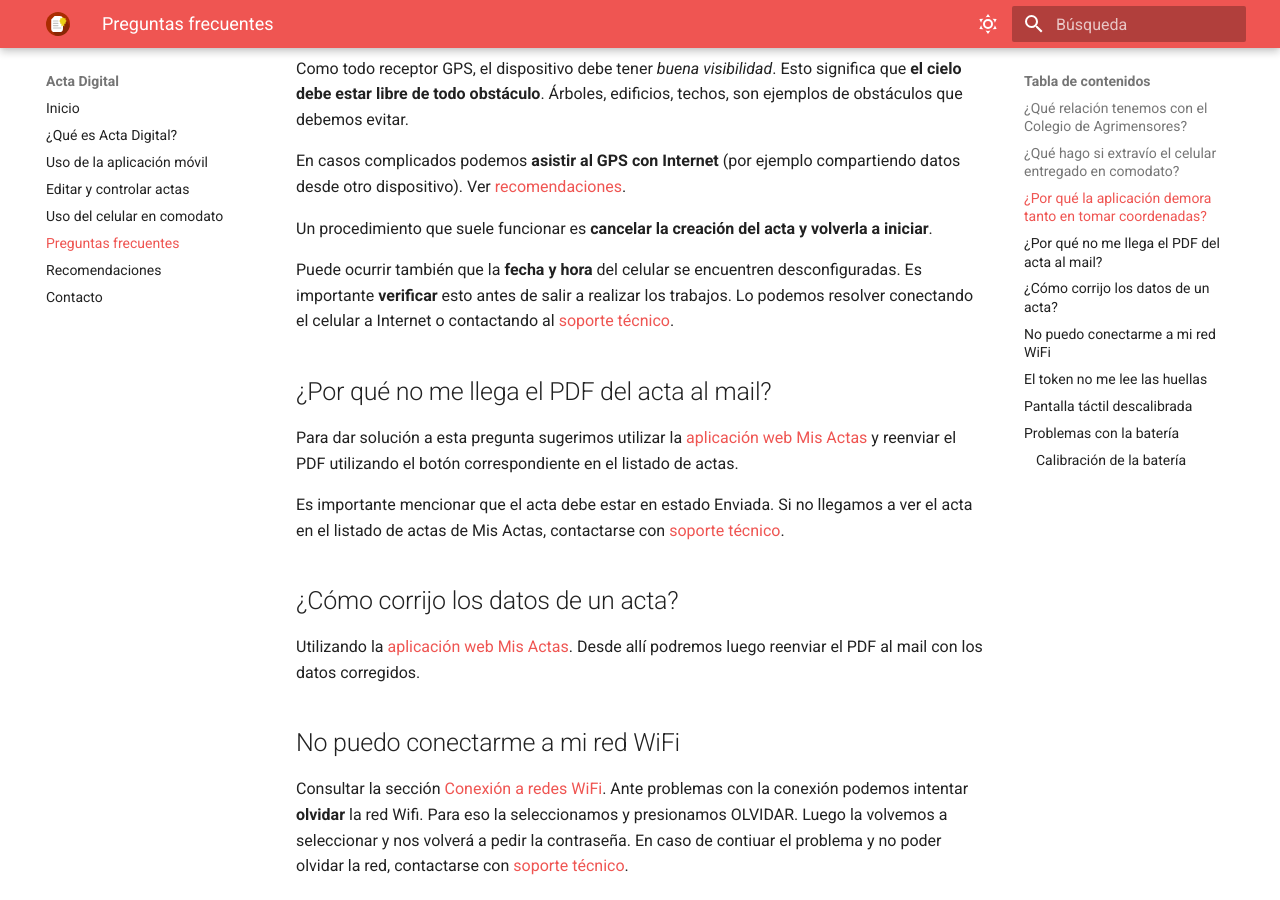
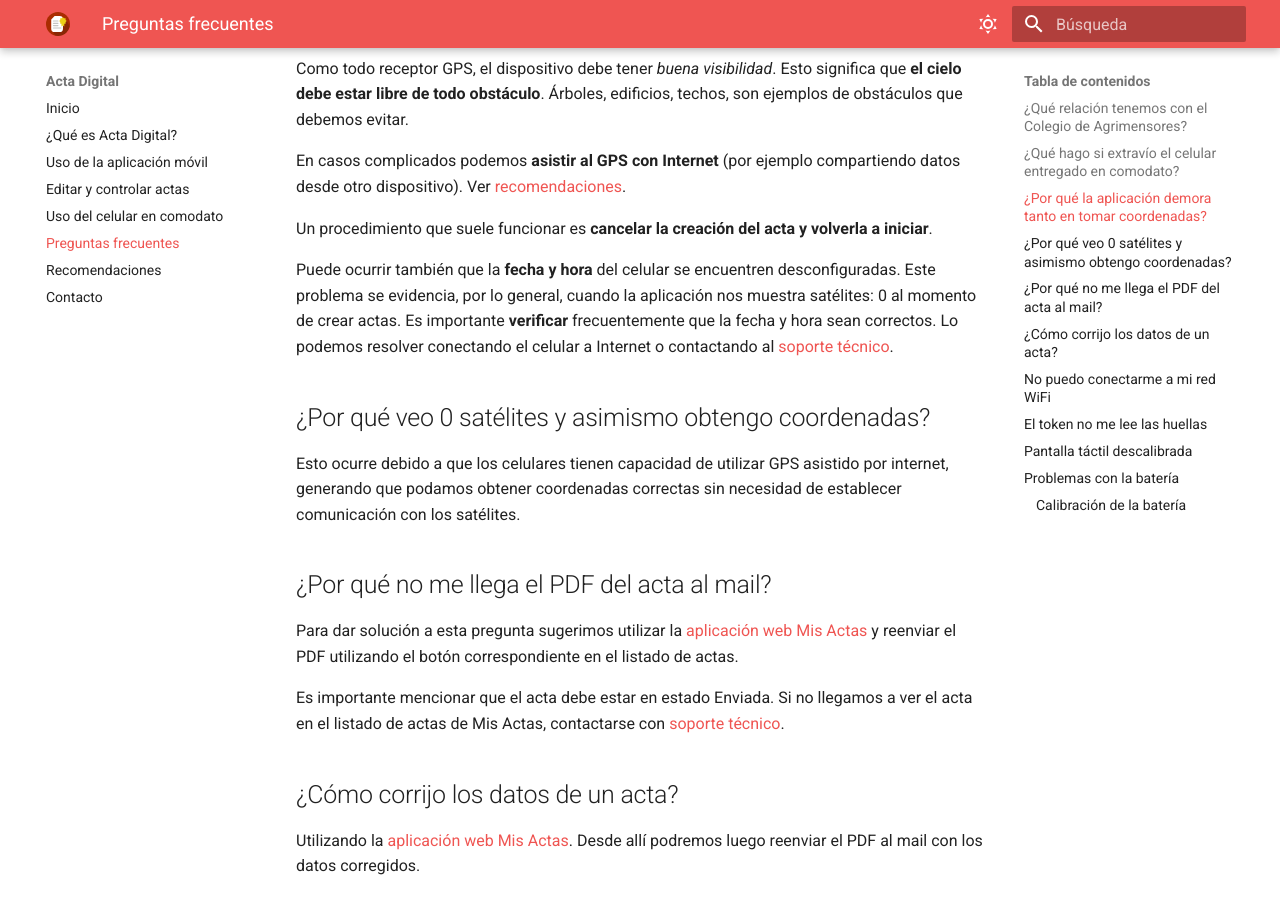
Before and after one commit to actadigital/docs, an MkDocs documentation site: the page built from docs/preguntas-frecuentes.md, in a window 1280 px wide and 900 px high, scrolled down 485 px. Built offline with MkDocs 1.6.1 and Material for MkDocs 9.7.7, drawn with Linux system fonts in a browser that asks for light colours.

```diff
--- a/docs/preguntas-frecuentes.md
+++ b/docs/preguntas-frecuentes.md
@@ -16,7 +16,11 @@ En casos complicados podemos **asistir al GPS con Internet** (por ejemplo compar
 
 Un procedimiento que suele funcionar es **cancelar la creación del acta y volverla a iniciar**.
 
-Puede ocurrir también que la **fecha y hora** del celular se encuentren desconfiguradas. Es importante **verificar** esto antes de salir a realizar los trabajos. Lo podemos resolver conectando el celular a Internet o contactando al [soporte técnico](acerca.md#contacto).
+Puede ocurrir también que la **fecha y hora** del celular se encuentren desconfiguradas. Este problema se evidencia, por lo general, cuando la aplicación nos muestra satélites: 0 al momento de crear actas. Es importante **verificar** frecuentemente que la fecha y hora sean correctos. Lo podemos resolver conectando el celular a Internet o contactando al [soporte técnico](acerca.md#contacto).
+
+## ¿Por qué veo 0 satélites y asimismo obtengo coordenadas?
+
+Esto ocurre debido a que los celulares tienen capacidad de utilizar GPS asistido por internet, generando que podamos obtener coordenadas correctas sin necesidad de establecer comunicación con los satélites.
 
 ## ¿Por qué no me llega el PDF del acta al mail?
 
```
Also changed, not shown: docs/instructivos/app.md (+25 -3 lines), docs/img/acta_face-camara.png (added), docs/img/acta_face-paso1.png (added), 1 other file.
